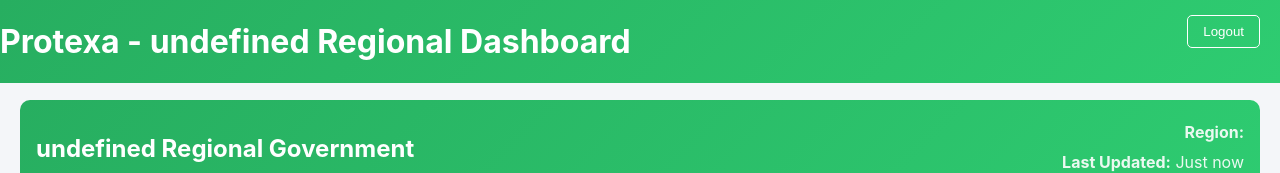
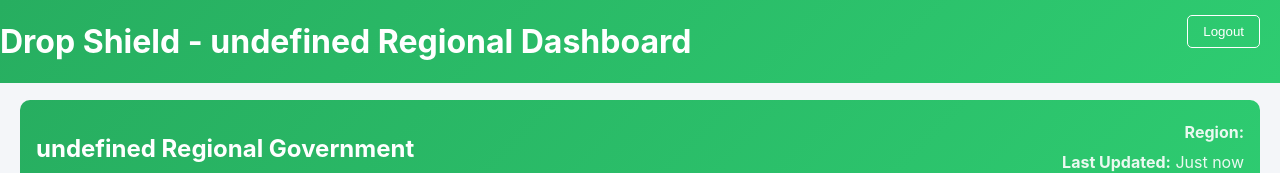
Before and after one commit to Pranavtej-18/SIH-25, a plain HTML site: page RegionDashboard.html in a window 1280 px wide. Shown: the top 173 px of the page. Drawn offline with Linux system fonts and the light colour scheme; sample sign-in values are in the browser's storage.

Commit message:
Update RegionDashboard.html

```diff
--- a/RegionDashboard.html
+++ b/RegionDashboard.html
@@ -4,7 +4,7 @@
 <head>
     <meta charset="UTF-8">
     <meta name="viewport" content="width=device-width, initial-scale=1.0">
-    <title>Regional Government Dashboard - Drop Shield</title>
+    <title> Drop Shield - Regional Government Dashboard</title>
     <style>
         /* Importing base styles from index.html */
         * {
@@ -401,7 +401,7 @@
 <body>
     <header>
         <div class="container">
-            <h1>Protexa - Regional Government Dashboard</h1>
+            <h1>DropShield - Regional Government Dashboard</h1>
             <button class="logout-btn" onclick="logout()">Logout</button>
         </div>
     </header>
@@ -656,7 +656,7 @@
 
             // Update dashboard with user's region data
             document.querySelector('h1').textContent =
-                `Protexa - ${userData.region} Regional Dashboard`;
+                `Drop Shield - ${userData.region} Regional Dashboard`;
 
             document.getElementById('regionName').textContent =
                 `${userData.region} Regional Government`;
```
